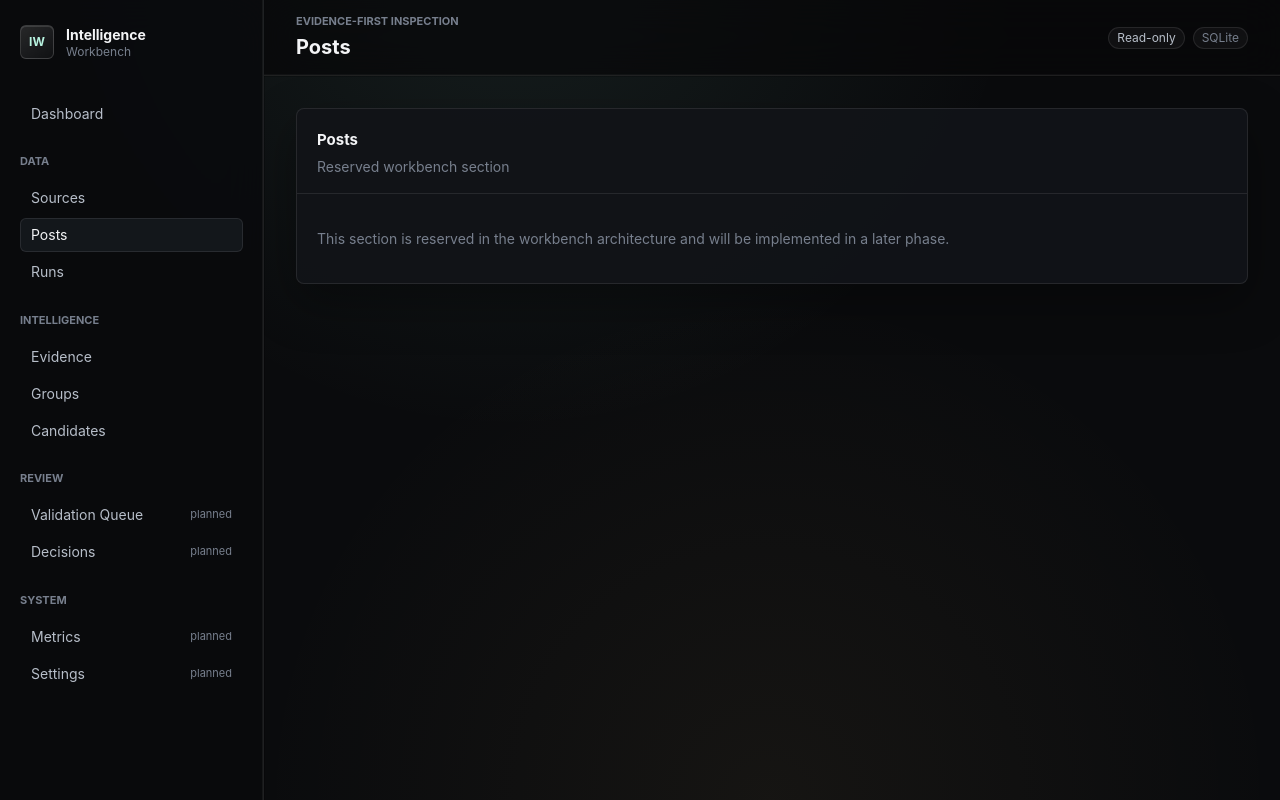
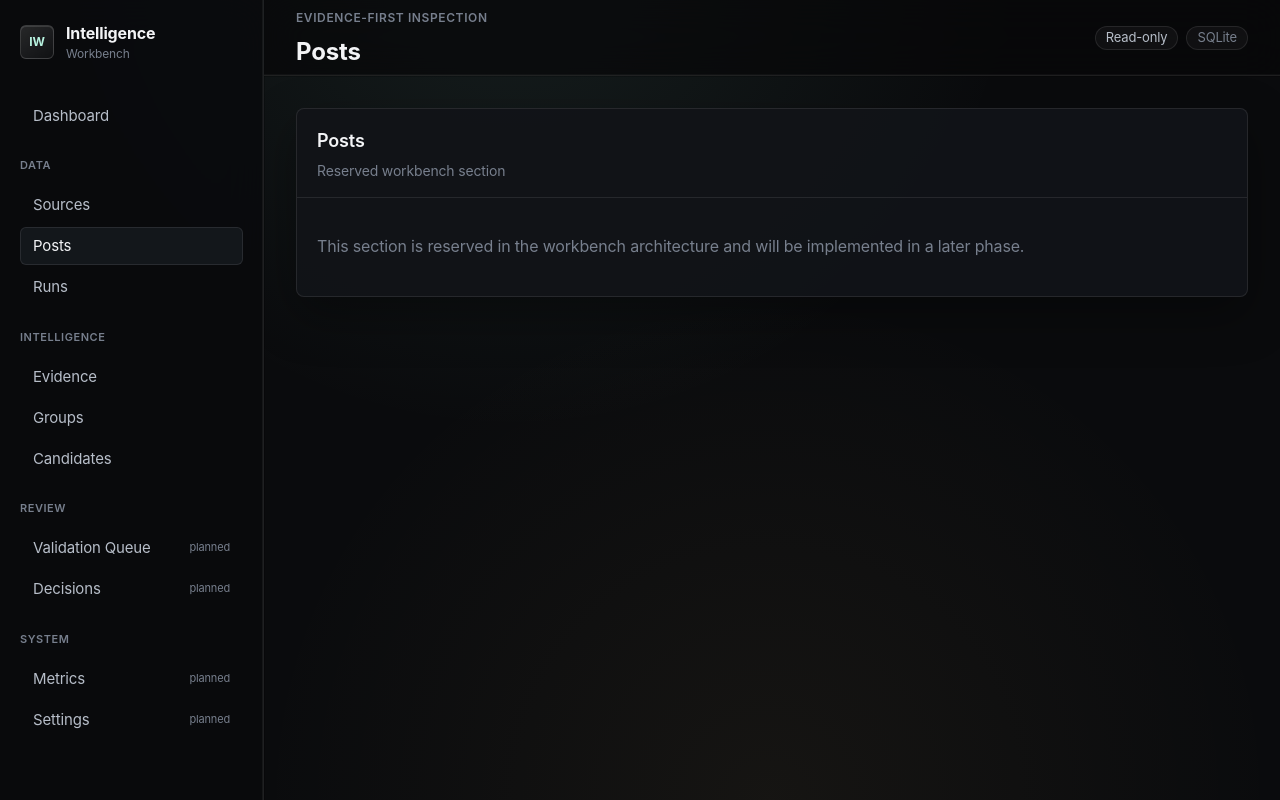
Before and after one commit to MadhavendraPandey/Trend_Intelligence_System, a FastAPI app: page /posts in a window 1280 px wide. Run offline with FastAPI, Linux system fonts and the light colour scheme.

Commit message:
docs: improve typography hierarchy and spacing rhythm for premium software feel
Co-authored-by: aider (ollama/qwen3-coder:30b-a3b-q4_K_M) <aider@aider.chat>

```diff
--- a/website/static/css/components.css
+++ b/website/static/css/components.css
@@ -1,22 +1,23 @@
 .eyebrow {
-  margin: 0;
+  margin: 0 0 var(--space-2);
   color: var(--text-muted);
-  font-size: 11px;
-  font-weight: 700;
+  font-size: 12px;
+  font-weight: 600;
   text-transform: uppercase;
+  letter-spacing: 0.05em;
 }
 
 .system-pill,
 .badge {
   display: inline-flex;
   align-items: center;
-  min-height: 22px;
+  min-height: 24px;
   border: 1px solid var(--border);
   border-radius: 999px;
-  padding: 0 8px;
+  padding: 0 10px;
   background: rgba(255, 255, 255, 0.04);
   color: var(--text-soft);
-  font-size: 12px;
+  font-size: 13px;
   white-space: nowrap;
 }
 
@@ -67,14 +68,17 @@
 }
 
 .panel-header h2 {
-  margin: 0;
-  font-size: 15px;
-  font-weight: 650;
+  margin: 0 0 var(--space-2);
+  font-size: 18px;
+  font-weight: 600;
+  line-height: 1.3;
 }
 
 .panel-header p {
-  margin: 4px 0 0;
+  margin: 6px 0 0;
   color: var(--text-muted);
+  font-size: 14px;
+  line-height: 1.5;
 }
 
 .panel-body {
--- a/website/static/css/layout.css
+++ b/website/static/css/layout.css
@@ -61,20 +61,23 @@
   margin: var(--space-5) 0 var(--space-2);
   color: var(--text-muted);
   font-size: 11px;
-  font-weight: 700;
+  font-weight: 600;
   text-transform: uppercase;
+  letter-spacing: 0.05em;
 }
 
 .nav-item {
   display: flex;
   align-items: center;
   justify-content: space-between;
-  min-height: 34px;
+  min-height: 38px;
   border: 1px solid transparent;
   border-radius: var(--radius-sm);
-  padding: 0 10px;
+  padding: 0 12px;
   color: var(--text-soft);
   transition: background 140ms ease, border-color 140ms ease, color 140ms ease;
+  font-size: 15px;
+  line-height: 1.4;
 }
 
 .nav-item span {
@@ -112,8 +115,9 @@
 
 .topbar h1 {
   margin: 2px 0 0;
-  font-size: 20px;
+  font-size: 24px;
   font-weight: 650;
+  line-height: 1.3;
 }
 
 .topbar-actions {
--- a/website/static/css/tokens.css
+++ b/website/static/css/tokens.css
@@ -29,6 +29,8 @@
   --space-5: 20px;
   --space-6: 24px;
   --space-8: 32px;
+  --space-10: 40px;
+  --space-12: 48px;
   --content-max: 1440px;
 }
 
@@ -49,9 +51,9 @@ body {
     linear-gradient(180deg, #0a0b0d 0%, var(--bg) 36%);
   color: var(--text);
   font-family: var(--font);
-  font-size: 14px;
-  line-height: 1.5;
-  letter-spacing: 0;
+  font-size: 16px;
+  line-height: 1.6;
+  letter-spacing: -0.01em;
 }
 
 a {
@@ -73,7 +75,7 @@ code {
   background: rgba(255, 255, 255, 0.04);
   color: var(--text-soft);
   font-family: var(--mono);
-  font-size: 12px;
+  font-size: 13px;
 }
 
 button,
```
Also changed, not shown: other parts of website/static/css/components.css (+35 -15 lines).
